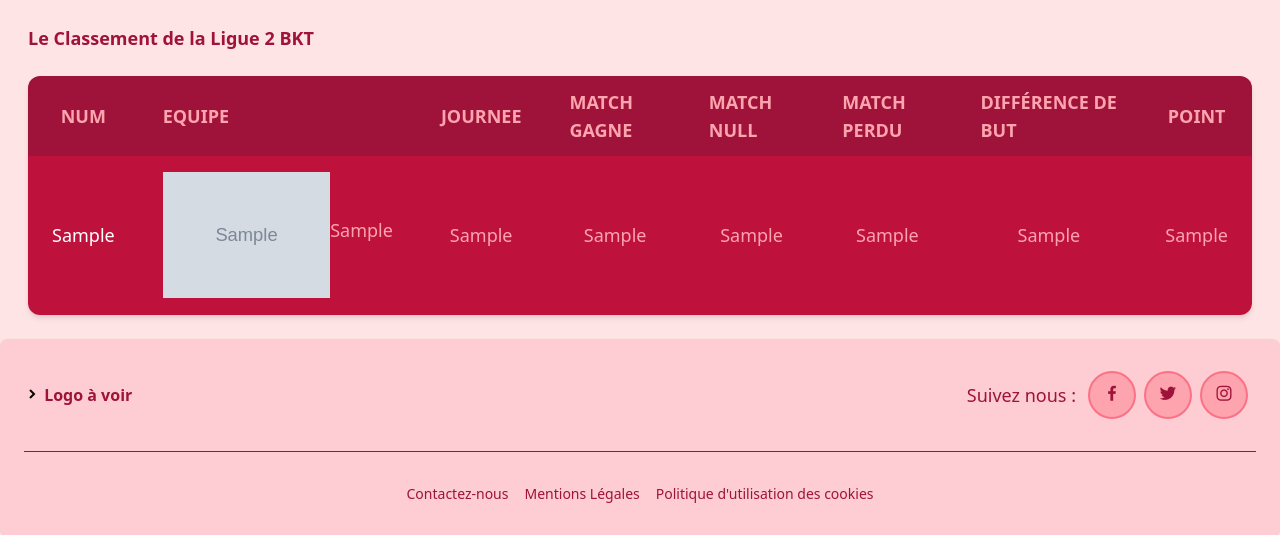
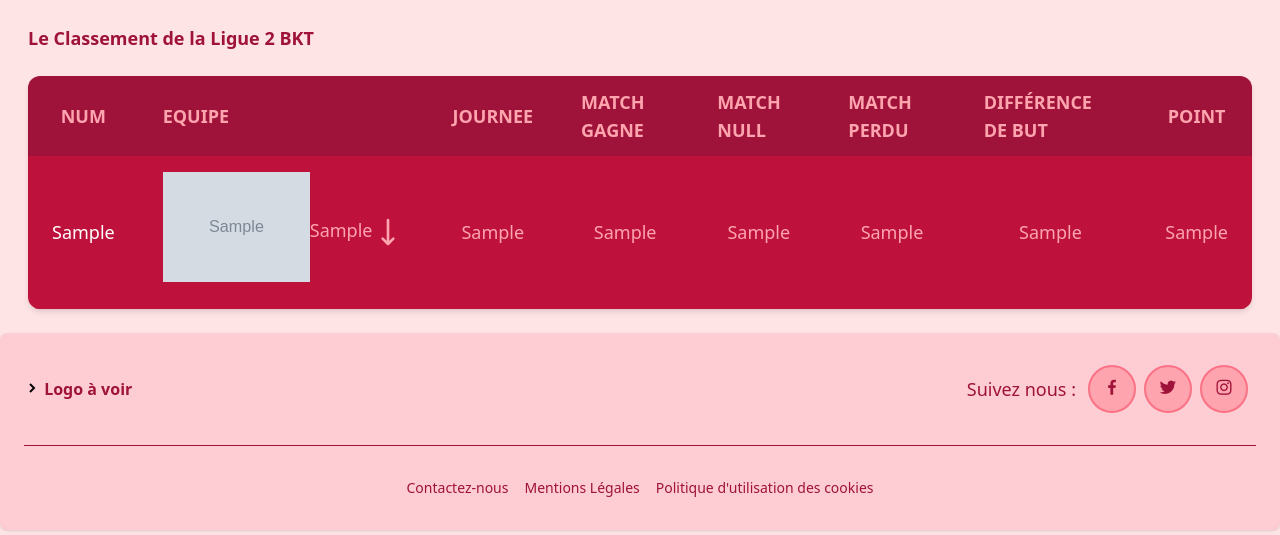
Before and after one commit to lucaslagant/Actu-AmiensSC, a PHP site: page /classement.php in a window 1280 px wide. Shown: the part 124-659 px from the top of the page. Run offline with PHP 8.4, Linux system fonts and the light colour scheme; tables that the repository leaves empty or names only in its code hold one stand-in row (values such as "Sample post"); grey boxes marked "Sample" are stand-in pictures; some libraries are stand-ins or nearby versions.

Commit message:
rajout de fleche pour la monter ou la descente

```diff
--- a/classement.php
+++ b/classement.php
@@ -104,6 +104,17 @@
                                 <div class="md:py-11 text-lg max-md:text-base">
                                     <?= $clas->equipe ?>
                                 </div>
+                                <div class="py-11">
+                                    <?php if($clas->num <= 2):?>
+                                        <svg class="h-8 w-8 text-rose-300"  fill="none" viewBox="0 0 24 24" stroke="currentColor">
+                                            <path stroke-linecap="round" stroke-linejoin="round" stroke-width="2" d="M8 7l4-4m0 0l4 4m-4-4v18"/>
+                                        </svg>
+                                    <?php elseif($clas->num >= 17):?>
+                                        <svg class="h-8 w-8 text-rose-300"  fill="none" viewBox="0 0 24 24" stroke="currentColor">
+                                            <path stroke-linecap="round" stroke-linejoin="round" stroke-width="2" d="M16 17l-4 4m0 0l-4-4m4 4V3"/>
+                                        </svg>
+                                    <?php endif; ?>
+                                </div>
                             </div>
                         </td>
                         <td class="px-6 py-4 text-lg max-lg:hidden max-md:text-base">
```
